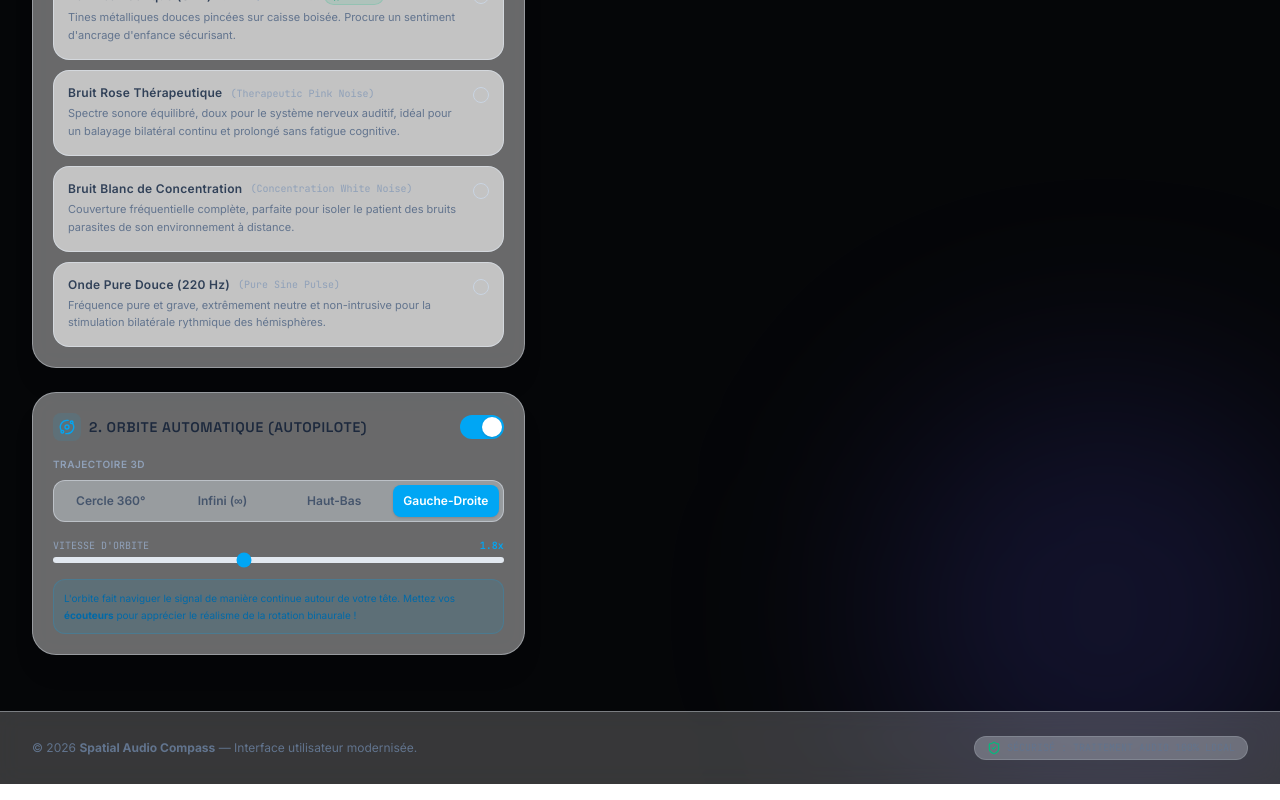
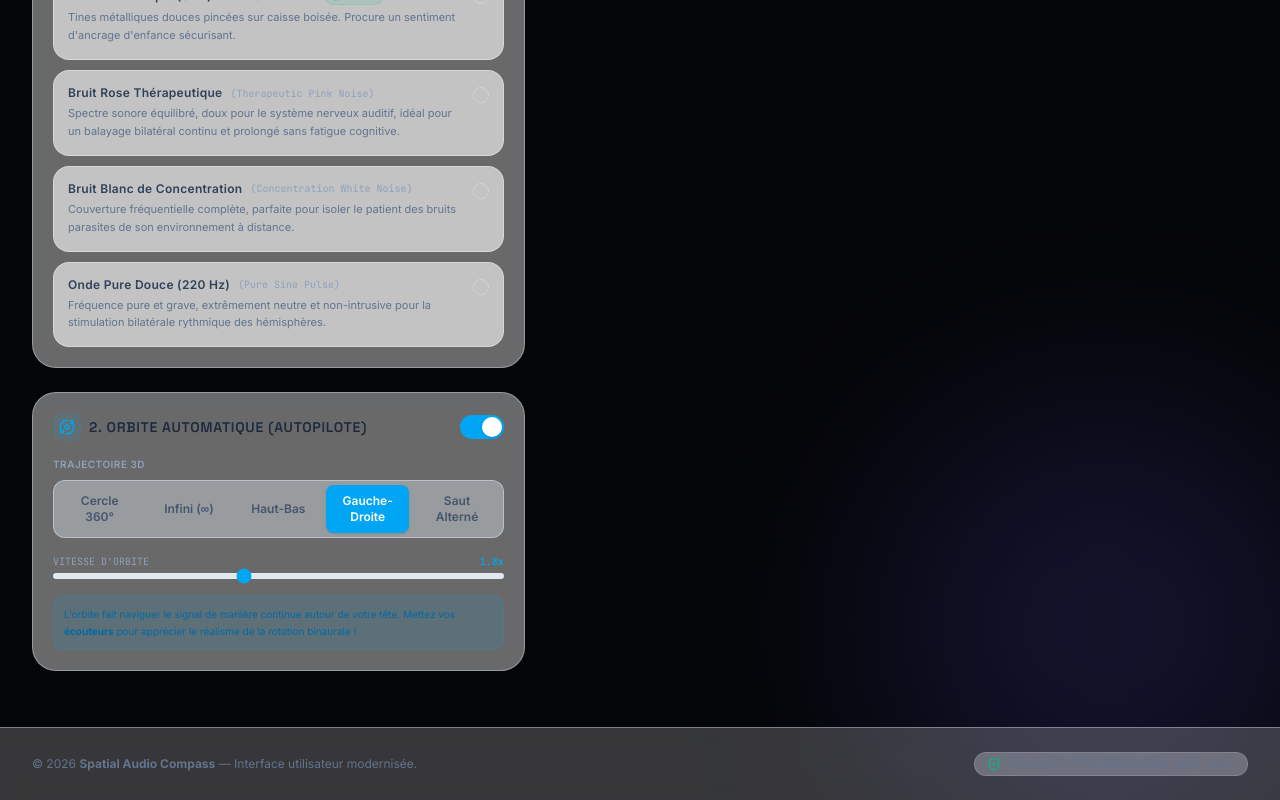
Before and after one commit to ericsotoca/Spacial, a React (Vite) app: page / in a window 1280 px wide. Shown: the part 1509-2309 px from the top of the page. Built offline with nearby package versions, Linux system fonts and the light colour scheme.

Commit message:
feat: add teleport_left_right trajectory
Introduced a new "Saut Alterné" trajectory that toggles sound instantly between left and right positions without continuous movement.

```diff
--- a/src/App.tsx
+++ b/src/App.tsx
@@ -165,6 +165,12 @@ export default function App() {
             nextX = 4.9 * Math.sin(thetaRef.current);
             nextZ = 0; // Centered
             // Height Y remains at its manual elevation value (prev.y)
+            break;
+
+          case 'teleport_left_right':
+            // Instantaneous jump from one extreme to the other without passing through the center
+            nextX = Math.sin(thetaRef.current) >= 0 ? 4.9 : -4.9;
+            nextZ = 0; // Centered
             break;
         }
 
--- a/src/components/AudioControls.tsx
+++ b/src/components/AudioControls.tsx
@@ -156,6 +156,11 @@ export const AudioControls: React.FC<AudioControlsProps> = ({
       id: 'left_right',
       name: 'Gauche-Droite',
       description: 'Mouvement linéaire oscillant de gauche à droite devant vous.',
+    },
+    {
+      id: 'teleport_left_right',
+      name: 'Saut Alterné',
+      description: 'Le son bascule instantanément d\'un côté à l\'autre sans transition.',
     },
   ];
 
@@ -321,7 +326,7 @@ export const AudioControls: React.FC<AudioControlsProps> = ({
             <span className="block text-[10px] text-slate-400 dark:text-slate-500 uppercase tracking-wider font-semibold mb-2">
               Trajectoire 3D
             </span>
-            <div className="grid grid-cols-2 sm:grid-cols-4 gap-1.5 p-1 bg-slate-200/40 dark:bg-black/35 rounded-xl border border-slate-200/50 dark:border-white/5">
+            <div className="grid grid-cols-2 sm:grid-cols-5 gap-1.5 p-1 bg-slate-200/40 dark:bg-black/35 rounded-xl border border-slate-200/50 dark:border-white/5">
               {trajectoryOptions.map((traj) => {
                 const isSelected = activeTrajectory === traj.id;
                 return (
--- a/src/types.ts
+++ b/src/types.ts
@@ -1,6 +1,6 @@
 export type SoundType = 'pink_noise' | 'white_noise' | 'synth_arpeggio' | 'organic_rain' | 'sine_wave' | 'sea_waves' | 'forest_birds' | 'bowl_gong' | 'heartbeat_sba' | 'binaural_beat' | 'handpan_sba' | 'hang_drum_sba' | 'tongue_drum_sba' | 'bol_tibetan_premium' | 'kalimba_sba';
 
-export type TrajectoryType = 'circle' | 'infinity' | 'up_down' | 'left_right';
+export type TrajectoryType = 'circle' | 'infinity' | 'up_down' | 'left_right' | 'teleport_left_right';
 
 export interface SoundPosition {
   x: number; // Left-Right ([-5, 5])
```
